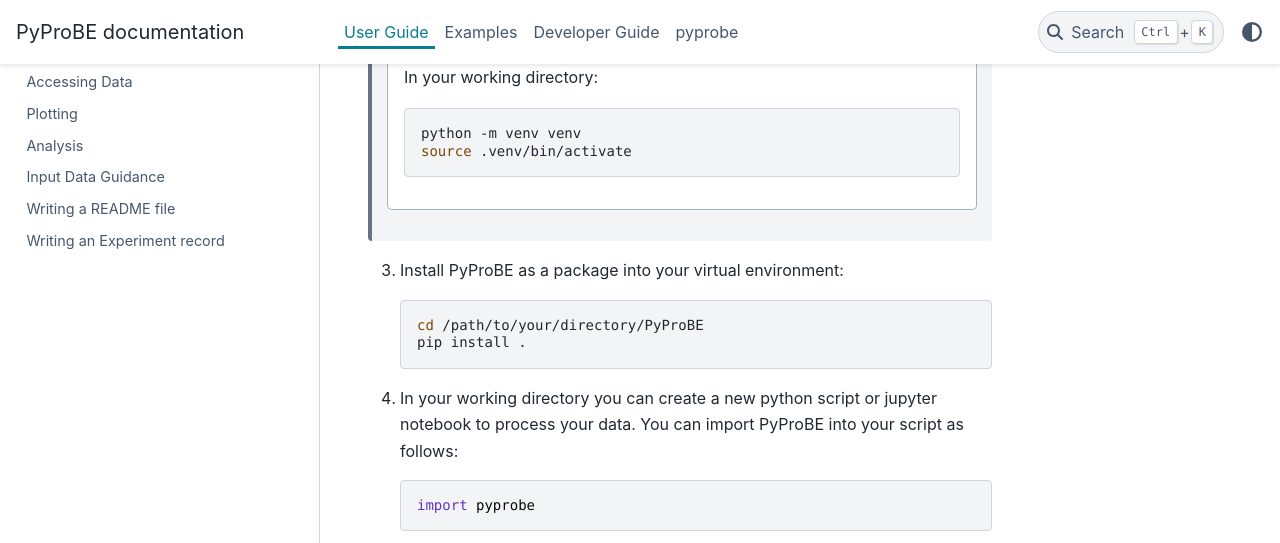
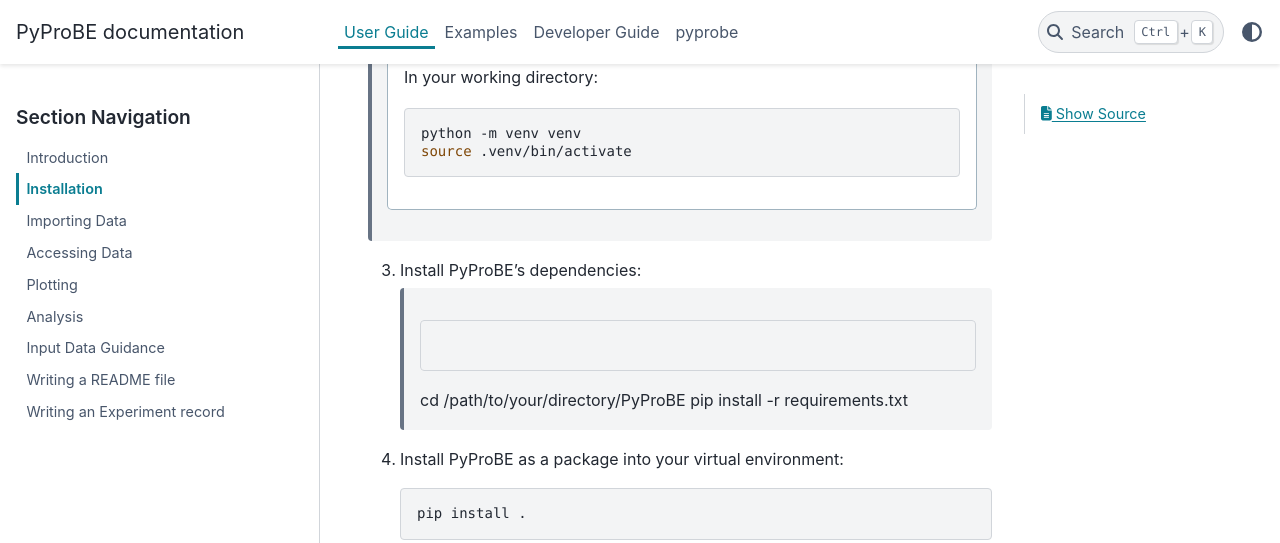
Before and after one commit to ImperialCollegeLondon/PyProBE, a Sphinx documentation site: the page built from docs/source/user_guide/installation.rst, in a window 1280 px wide and 900 px high, scrolled down 1285 px, cut to the strip 0-543 px from the top of the window. Built offline with Sphinx 7.4.7 and the PyData theme 0.15.4, drawn with Linux system fonts in a browser that asks for light colours.

Commit message:
Change installation instructions to install requirements before package

```diff
--- a/docs/source/user_guide/installation.rst
+++ b/docs/source/user_guide/installation.rst
@@ -73,14 +73,20 @@
             conda create -n pyprobe python=3.12
             conda activate pyprobe
 
-3. Install PyProBE as a package into your virtual environment:
+3. Install PyProBE's dependencies:
+
+      .. code-block:: bash
+
+      cd /path/to/your/directory/PyProBE
+      pip install -r requirements.txt
+
+4. Install PyProBE as a package into your virtual environment:
 
    .. code-block:: bash
 
-      cd /path/to/your/directory/PyProBE
       pip install .
 
-4. In your working directory you can create a new python script or jupyter notebook to
+5. In your working directory you can create a new python script or jupyter notebook to
    process your data. You can import PyProBE into your script as follows:
 
    .. code-block:: python
```
Also changed, not shown: docs/source/developer_guide/developer_installation.rst (+7 -7 lines).
